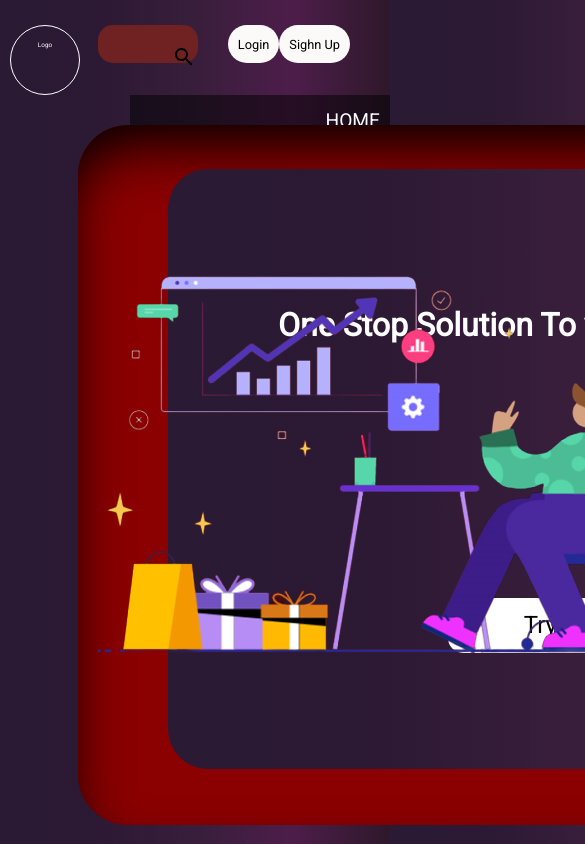
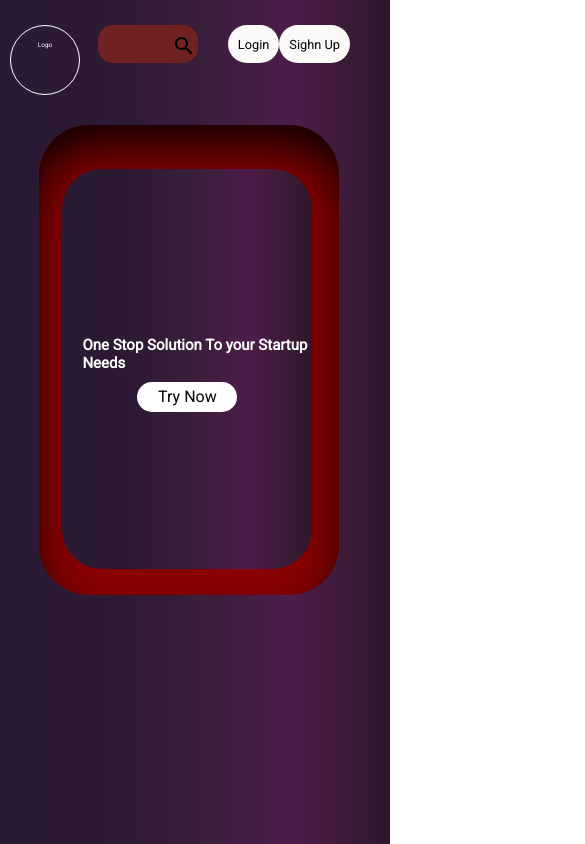
Before and after one commit to kanishkcs/intern-project-web1-doubtfree, a React (Create React App) app: page / in a window 390 px wide. Shown: the top 844 px of the page, 585 px wide, since content can reach past the window. Built offline with nearby package versions, Linux system fonts and the light colour scheme.

Commit message:
Top Part Done - Added 3d View and Contianers

```diff
--- a/src/components/Carasoul.jsx
+++ b/src/components/Carasoul.jsx
@@ -2,8 +2,7 @@ import React from "react";
 import styled from "styled-components";
 import pic from "../assets/png.png"
 const Container = styled.div`
-  width: 100%;
-  height: auto;
+
 
 `;
 
@@ -18,6 +17,12 @@ const Div1 = styled.div`
   background-color: darkred;
   border-radius: 50px;
   z-index: 1;
+  @media  (max-width: 500px){
+    width: 300px;
+    height: 470px;
+    font-size:auto;
+    left: 10%;
+  }
 `;
 const Div2 = styled.div`
   position: absolute;
@@ -41,10 +46,24 @@ const Div2 = styled.div`
   font-size: 1em;
   border-radius: 40px;
   z-index: 2;
+
+  @media  (max-width: 500px){
+
+    justify-content: center;
+    width: 250px;
+    height: 400px;
+   left: 16%;
+  }
+
 `;
 
 const Heading = styled.h1`
   color: white;
+  @media  (max-width: 500px){
+    font-size: 15px;
+    word-wrap: break-word;
+    margin-left: 20px;
+  }
 `;
 
 const TryNow = styled.button`
@@ -58,8 +77,13 @@ const TryNow = styled.button`
   cursor: pointer;
   &:hover {
 
-    text-indent: -20px;
+
      }
+     @media  (max-width: 500px){
+    font-size: 1em;
+    width: 40%;
+  height: 30px;
+  }
 `;
 
 const Png = styled.img`
@@ -67,6 +91,10 @@ const Png = styled.img`
     top: 30%;
     z-index: 3;
     left: 25%;
+    @media  (max-width: 500px){
+       display: none;
+
+  }
 `
 const Carasoul = () => {
   return (
--- a/src/components/Navbar.jsx
+++ b/src/components/Navbar.jsx
@@ -128,7 +128,7 @@ const Nav = styled.div`
 const Sidebar = styled.div`
   display: none;
   @media only screen and (max-width: 766px) {
-    display: flex;
+
     align-items: flex-end;
     justify-content: space-around;
     flex-direction: column;
--- a/src/index.css
+++ b/src/index.css
@@ -36,7 +36,7 @@ body {
 
 @media only screen and (max-width: 500px){
     .icon{
-      top:45%;
+      top:30%;
     }
     .toggle-icon:hover{
       cursor: pointer !important;
```
